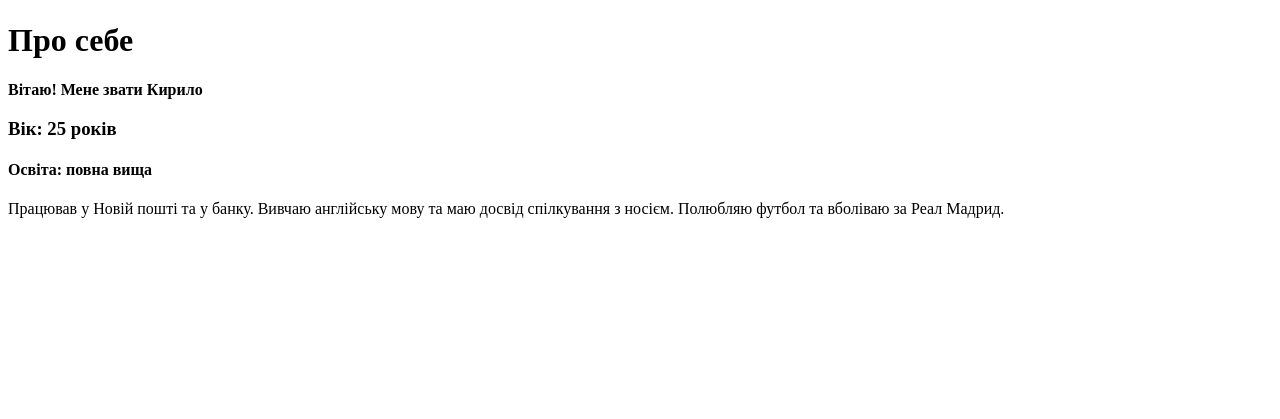
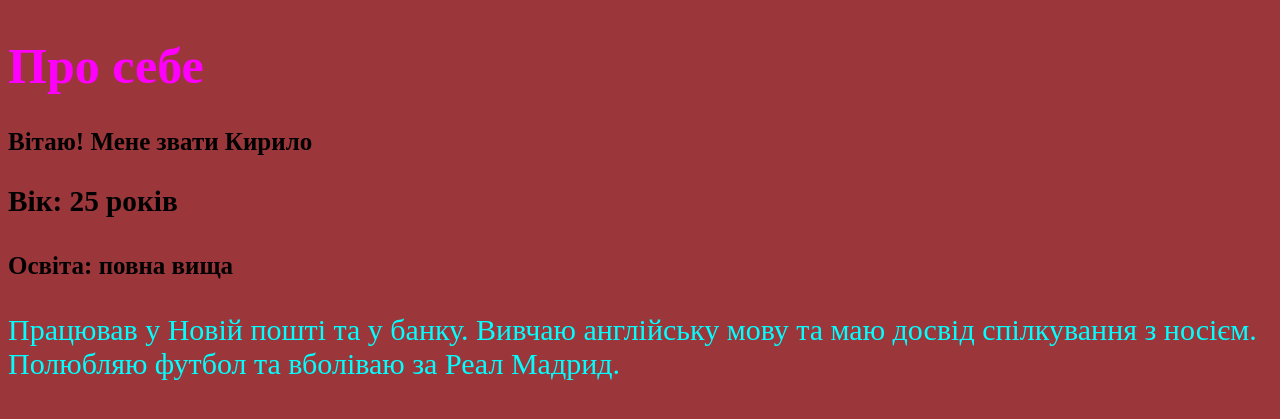
Before and after one commit to Kirildroid/homework1, a plain HTML site: page site/index.html in a window 1280 px wide. Shown: the part 311-730 px from the top of the page. Drawn offline with Linux system fonts and the light colour scheme.

Commit message:
adding style

```diff
--- a/site/index.html
+++ b/site/index.html
@@ -2,14 +2,15 @@
 <html>
 <head>
 <title>Про себе</title>
+<link rel="stylesheet" type="text/css" href="style.css">
 </head>
 <img src="https://zn.ua/img/article/1600/90_main-v1591862653.jpg" alt="Italian Trulli">
-<h1>Про себе</h1>
+<h1 style="color: fuchsia;"> Про себе</h1>
 
 <b>Вітаю! Мене звати Кирило</b>
 <h3>Вік: 25 років</h3>
 <h4>Освіта: повна вища </h4>
-<p>Працював у Новій пошті та у банку.
+<p> Працював у Новій пошті та у банку.
 
 Вивчаю англійську мову та маю досвід спілкування з носієм.
 
--- /dev/null
+++ b/site/style.css
@@ -0,0 +1,9 @@
+
+p {
+font-size: 30px;
+color: aqua;
+}
+body {
+    font-size: 25px;
+    background-color: rgb(155, 54, 59);
+  }
```
Also changed, not shown: site/pages/contacts.html (+4 -2 lines).
